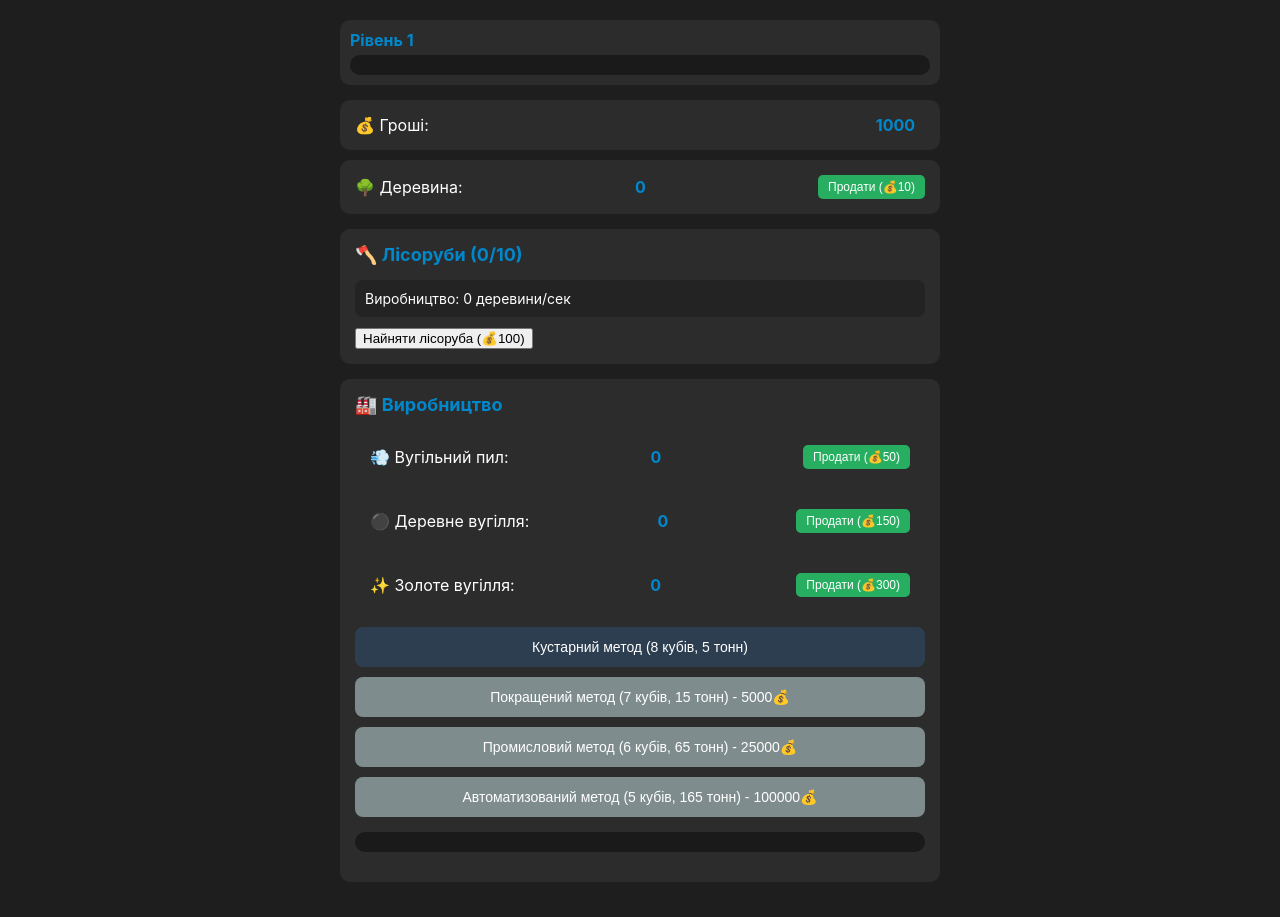
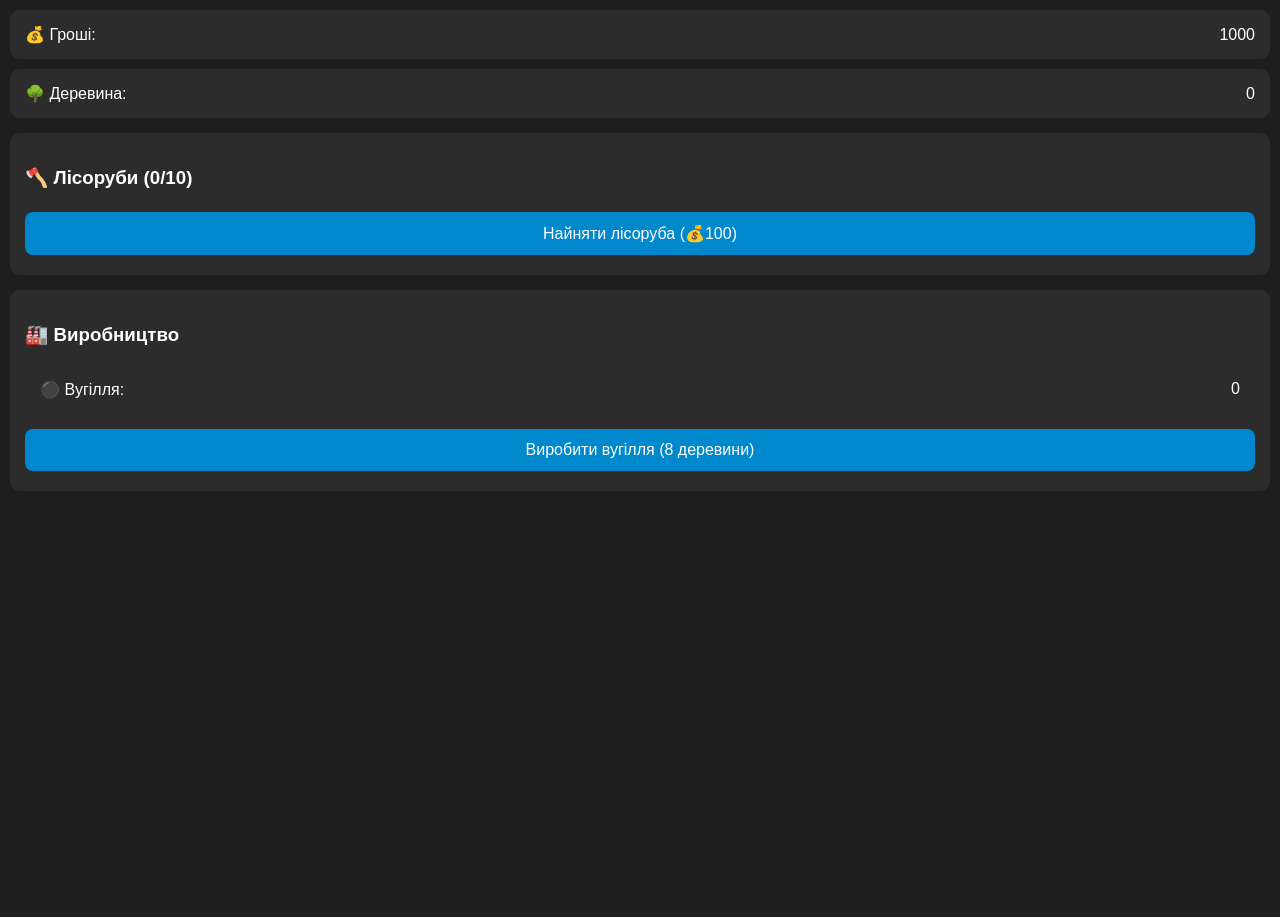
Before and after one commit to ArtScorpio/charcoal_game, a plain HTML site: page index.html in a window 1280 px wide. After the commit the page ends 800 px from the top, so only its background shows below. Drawn offline with Linux system fonts and the light colour scheme.

Commit message:
index.html

```diff
--- a/index.html
+++ b/index.html
@@ -4,103 +4,130 @@
     <meta charset="UTF-8">
     <meta name="viewport" content="width=device-width, initial-scale=1.0, maximum-scale=1.0, user-scalable=no">
     <title>Вугільний магнат</title>
-    <link rel="stylesheet" href="css/main.css">
+    <style>
+        body {
+            margin: 0;
+            padding: 10px;
+            background: #1E1E1E;
+            font-family: Arial, sans-serif;
+            color: white;
+        }
+
+        .resource-card {
+            background: #2C2C2C;
+            padding: 15px;
+            border-radius: 10px;
+            margin-bottom: 10px;
+            display: flex;
+            justify-content: space-between;
+            align-items: center;
+        }
+
+        .section {
+            background: #2C2C2C;
+            padding: 15px;
+            border-radius: 10px;
+            margin: 15px 0;
+        }
+
+        .button {
+            width: 100%;
+            padding: 12px;
+            border: none;
+            border-radius: 8px;
+            background: #0088cc;
+            color: white;
+            font-size: 16px;
+            cursor: pointer;
+            margin: 5px 0;
+        }
+
+        .button:disabled {
+            background: #666;
+            cursor: not-allowed;
+        }
+    </style>
 </head>
 <body>
-    <div class="game-container">
-        <!-- Рівень та досвід -->
-        <div class="experience-bar">
-            <div class="level">Рівень <span id="level">1</span></div>
-            <div class="exp-progress">
-                <div class="exp-fill"></div>
-                <span class="exp-text">
-                    <span id="experience">0/1000</span> EXP
-                </span>
-            </div>
-        </div>
-
-        <!-- Ресурси -->
     <div class="resource-card">
         <span>💰 Гроші:</span>
-            <span id="money" class="value">1000</span>
+        <span id="money">1000</span>
     </div>
     <div class="resource-card">
         <span>🌳 Деревина:</span>
-            <span id="wood" class="value">0</span>
-            <button onclick="Game.sellWood()" class="sell-button">
-                Продати (💰10)
-            </button>
+        <span id="wood">0</span>
     </div>
 
-        <!-- Лісоруби -->
     <div class="section">
-            <h3 class="section-title">
-                🪓 Лісоруби (<span id="woodcuttersCount">0</span>/10)
-            </h3>
-            <div class="woodcutter-info">
-                Виробництво: <span id="woodProduction">0</span> деревини/сек
-            </div>
-          <button onclick="Game.hireWoodcutter()" class="button" id="hireButton">
+        <h3>🪓 Лісоруби (<span id="woodcuttersCount">0</span>/10)</h3>
+        <button onclick="Game.hireWoodcutter()" class="button">
             Найняти лісоруба (💰<span id="woodcutterCost">100</span>)
         </button>
     </div>
 
-        <!-- Виробництво -->
     <div class="section">
-            <h3 class="section-title">🏭 Виробництво</h3>
-            <!-- Ресурси виробництва -->
-            <div class="production-resources">
+        <h3>🏭 Виробництво</h3>
         <div class="resource-card">
-                    <span>💨 Вугільний пил:</span>
-                    <span id="coalDust" class="value">0</span>
-                    <button onclick="Game.sellCoalDust()" class="sell-button">
-                        Продати (💰50)
-                    </button>
+            <span>⚫ Вугілля:</span>
+            <span id="coal">0</span>
         </div>
-                <div class="resource-card">
-                    <span>⚫ Деревне вугілля:</span>
-                    <span id="coal" class="value">0</span>
-                    <button onclick="Game.sellCoal()" class="sell-button">
-                        Продати (💰150)
-                    </button>
-                </div>
-                <div class="resource-card">
-                    <span>✨ Золоте вугілля:</span>
-                    <span id="goldenCoal" class="value">0</span>
-                    <button onclick="Game.sellGoldenCoal()" class="sell-button">
-                        Продати (💰300)
-                    </button>
-                </div>
-            </div>
-
-            <!-- Методи виробництва -->
-            <div class="production-methods">
-                <button onclick="Game.startProduction(1)" class="button method-button" id="method1">
-                    Кустарний метод (8 кубів, 5 тонн)
-                </button>
-                <button onclick="Game.startProduction(2)" class="button method-button" id="method2" disabled>
-                    Покращений метод (7 кубів, 15 тонн) - 5000💰
-                </button>
-                <button onclick="Game.startProduction(3)" class="button method-button" id="method3" disabled>
-                    Промисловий метод (6 кубів, 65 тонн) - 25000💰
-                </button>
-                <button onclick="Game.startProduction(4)" class="button method-button" id="method4" disabled>
-                    Автоматизований метод (5 кубів, 165 тонн) - 100000💰
+        <button onclick="Game.produceCoal()" class="button">
+            Виробити вугілля (8 деревини)
         </button>
     </div>
 
-            <!-- Прогрес виробництва -->
-            <div id="productionProgress" class="progress-bar hidden">
-                <div class="progress-fill"></div>
-                <span class="progress-text">Виробництво: <span id="timeLeft">20:00</span></span>
-            </div>
-        </div>
-    </div>
+    <script>
+        const Game = {
+            state: {
+                money: 1000,
+                wood: 0,
+                coal: 0,
+                woodcutters: 0
+            },
 
-    <script src="js/utils/save.js"></script>
-    <script src="js/utils/ui.js"></script>
-    <script src="js/systems/woodcutting.js"></script>
-    <script src="js/systems/production.js"></script>
-    <script src="js/main.js"></script>
+            init() {
+                this.startGameLoop();
+                this.updateUI();
+            },
+
+            startGameLoop() {
+                setInterval(() => {
+                    if (this.state.woodcutters > 0) {
+                        this.state.wood += this.state.woodcutters;
+                        this.updateUI();
+                    }
+                }, 1000);
+            },
+
+            hireWoodcutter() {
+                const cost = 100 * Math.pow(1.5, this.state.woodcutters);
+                if (this.state.money >= cost && this.state.woodcutters < 10) {
+                    this.state.money -= cost;
+                    this.state.woodcutters++;
+                    this.updateUI();
+                }
+            },
+
+            produceCoal() {
+                if (this.state.wood >= 8) {
+                    this.state.wood -= 8;
+                    this.state.coal += 1;
+                    this.updateUI();
+                }
+            },
+
+            updateUI() {
+                document.getElementById('money').textContent = Math.floor(this.state.money);
+                document.getElementById('wood').textContent = Math.floor(this.state.wood);
+                document.getElementById('coal').textContent = Math.floor(this.state.coal);
+                document.getElementById('woodcuttersCount').textContent = this.state.woodcutters;
+                document.getElementById('woodcutterCost').textContent =
+                    Math.floor(100 * Math.pow(1.5, this.state.woodcutters));
+            }
+        };
+
+        // Запуск гри
+        window.onload = () => Game.init();
+    </script>
 </body>
 </html>
```
Lines whose indentation alone changed are shown as unchanged.
